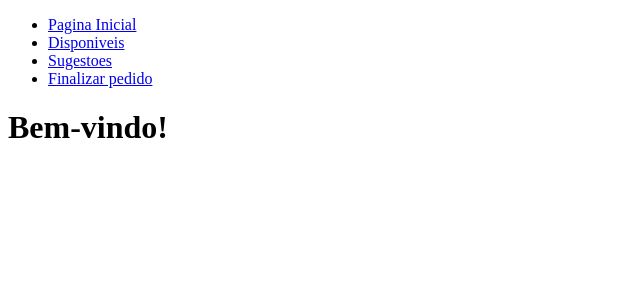
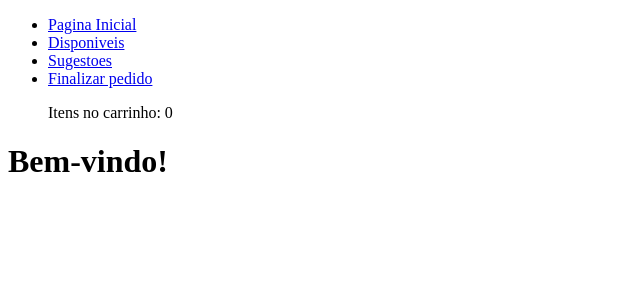
Before and after one commit to MagnunAVF/Tea-Store, a React (Create React App) app in the folder client/: page / in a window 1280 px wide. Shown: the top 300 px of the page, without its empty margins (0-640 px from the left). Built offline with nearby package versions, Linux system fonts and the light colour scheme.

Commit message:
feat[client]: Create indicator of the number of items in the cart

```diff
--- a/client/src/components/structure/App.js
+++ b/client/src/components/structure/App.js
@@ -1,4 +1,5 @@
 import React from 'react'
+import * as _ from "lodash"
 
 import Header from './Header'
 import Main from './Main'
@@ -25,7 +26,7 @@ class App extends React.Component {
   render(){
     return(
       <div>
-        <Header />
+        <Header cart_items_quantity={_.values(this.state.orders).length}/>
         <Main handleClick={this.handleClick} orders={this.state.orders}/>
       </div>
     )
--- a/client/src/components/structure/Header.js
+++ b/client/src/components/structure/Header.js
@@ -11,6 +11,7 @@ class Header extends React.Component {
             <li><Link to='/tea-types'>Disponiveis</Link></li>
             <li><Link to='/recommendations'>Sugestoes</Link></li>
             <li><Link to='/cart'>Finalizar pedido</Link></li>
+            <p>Itens no carrinho: {this.props.cart_items_quantity}</p>
           </ul>
         </nav>
       </header>
```
